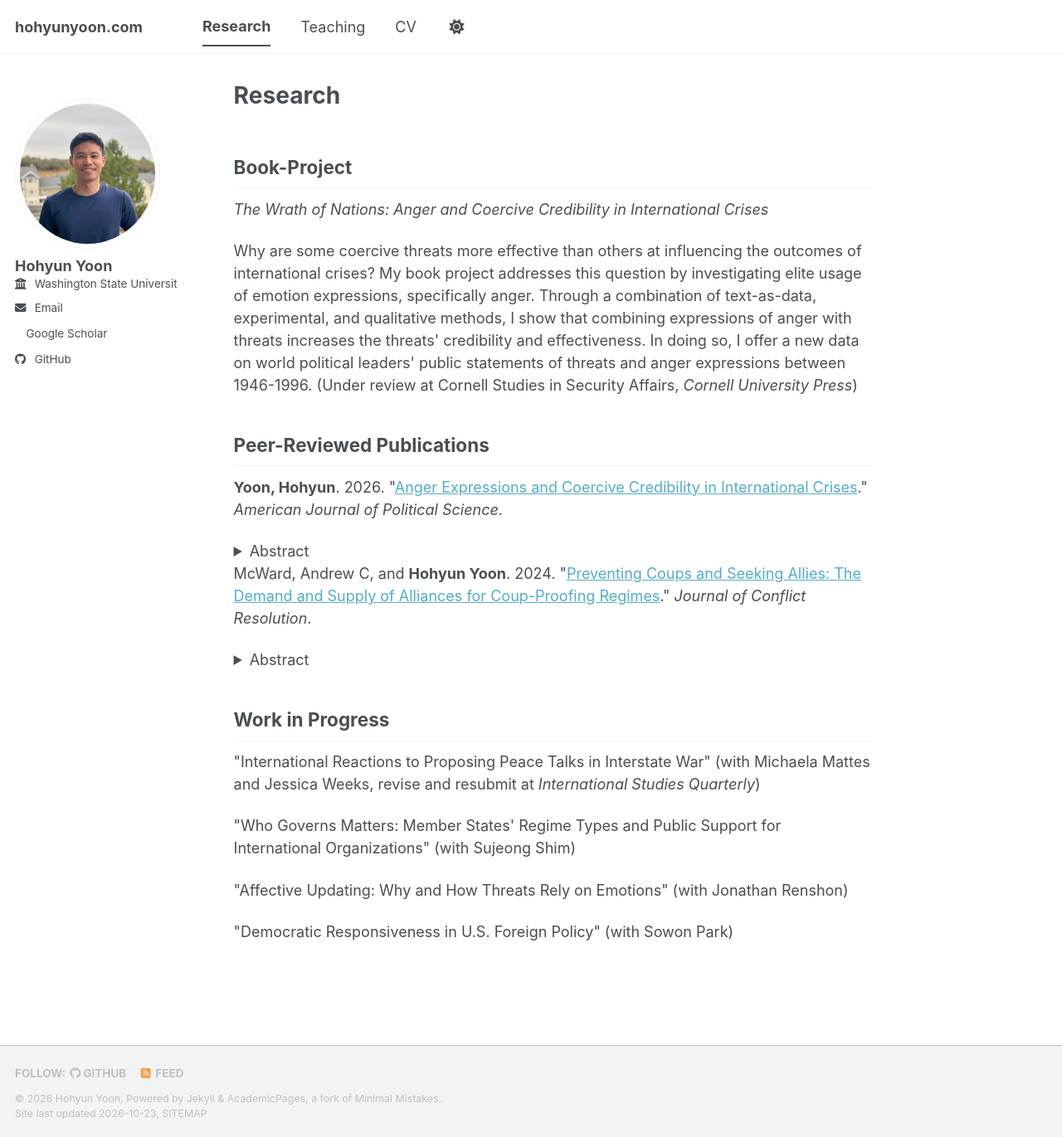
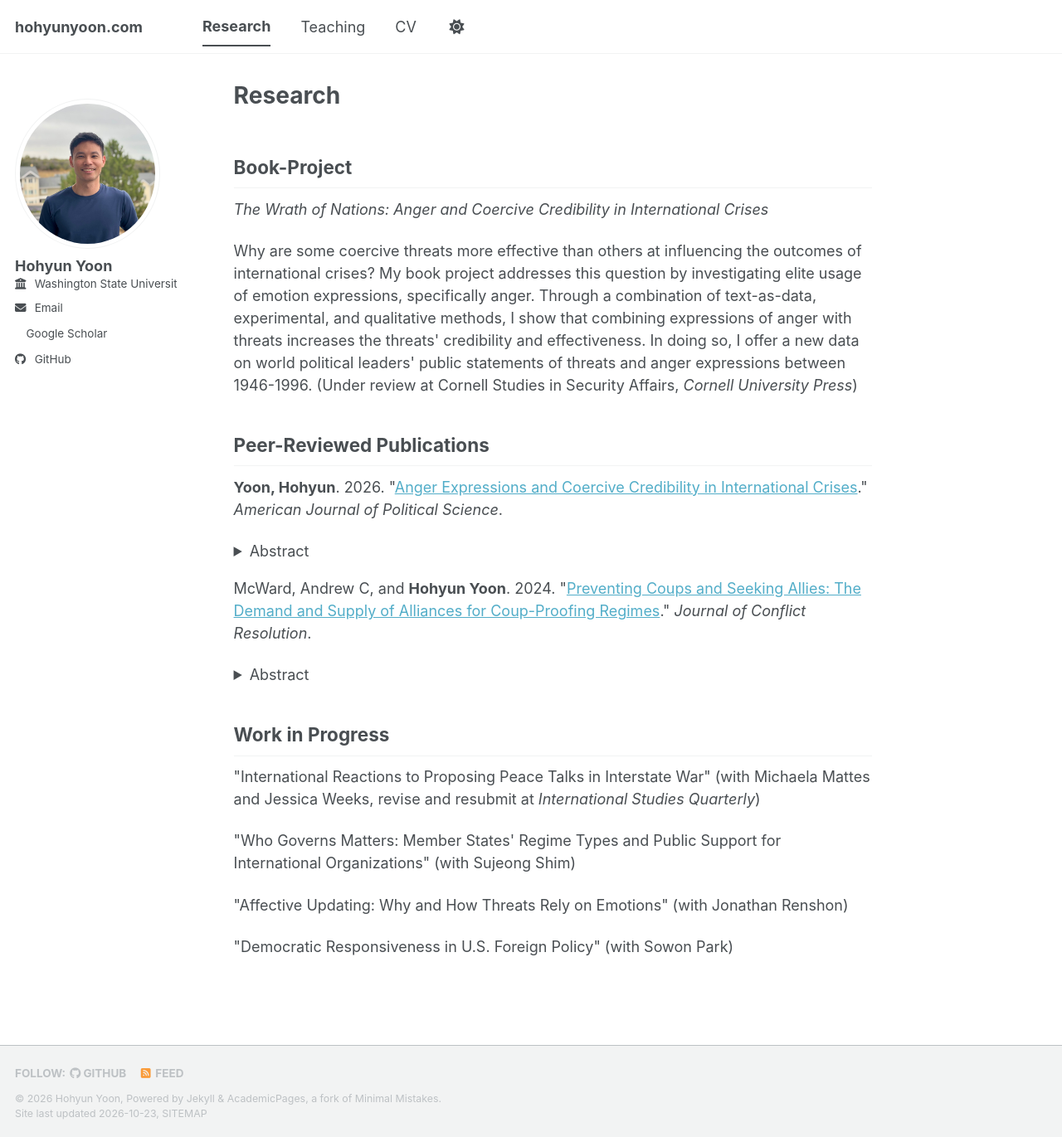
Before and after one commit to hohy-yoon/hohy-yoon.github.io, a Jekyll site: the page built from _pages/research.md, in a window 1280 px wide and 1371 px high. Shown: the whole window at 83% size. Built offline with Jekyll 4.4.1, drawn with Linux system fonts in a browser that asks for light colours; a style sheet for code colours, icons or effects is not loaded.

Commit message:
Update custom.html

```diff
--- a/_includes/head/custom.html
+++ b/_includes/head/custom.html
@@ -20,3 +20,8 @@
 <meta name="theme-color" content="var(--global-bg-color)"/>
 
 <!-- end custom head snippets -->
+<style>
+  .page__content details {
+    margin-bottom: 1em;
+  }
+</style>
```
